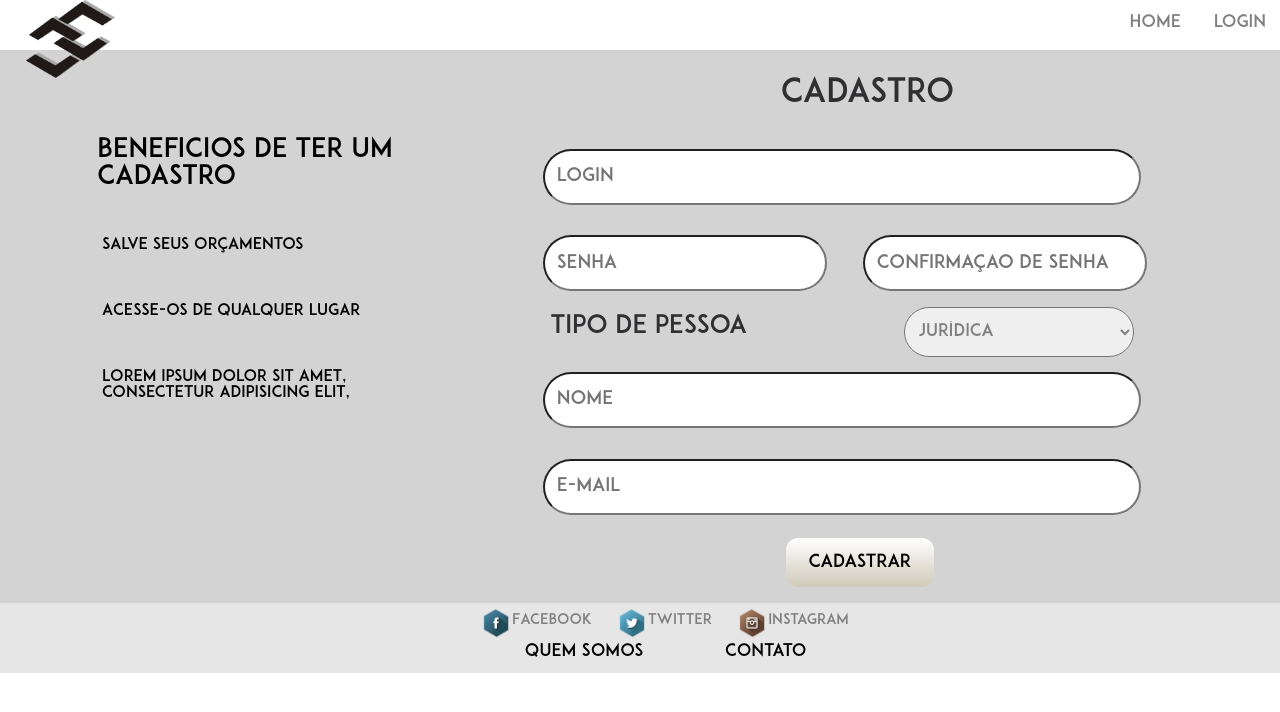
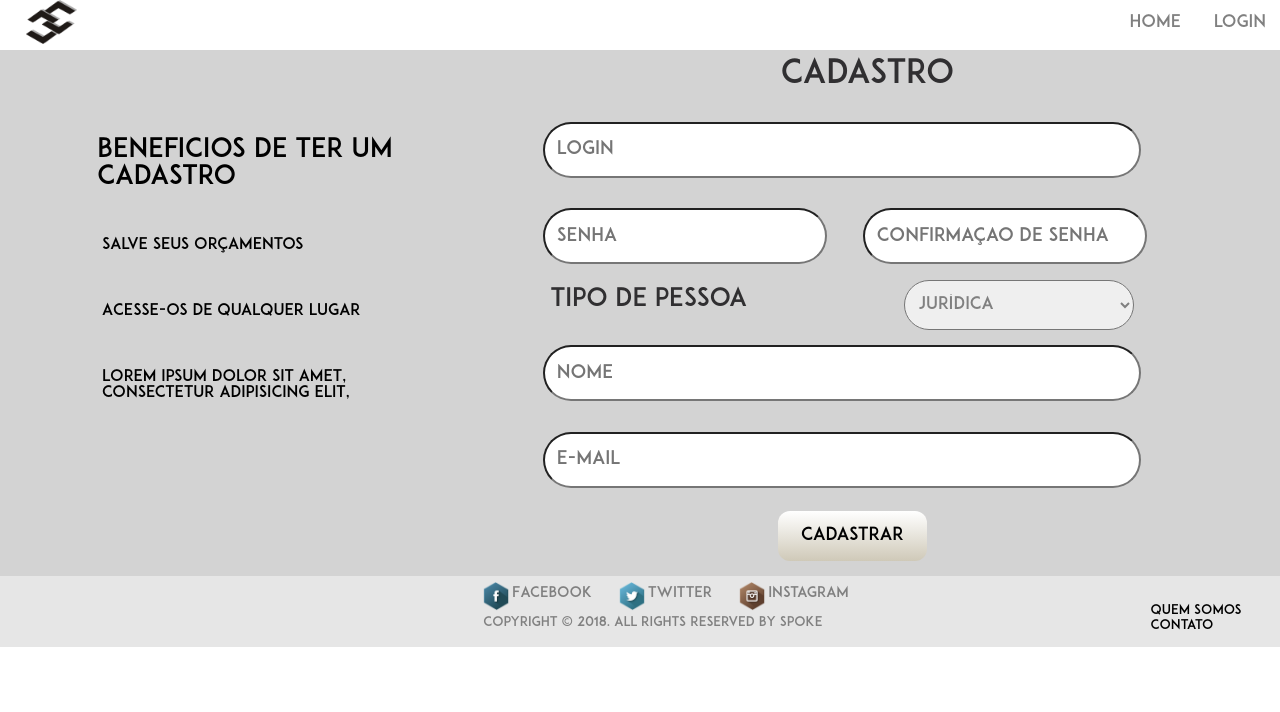
Before and after one commit to ni91/spoke, a plain HTML site: page cadastro.html in a window 1280 px wide. Drawn offline with Linux system fonts and the light colour scheme.

Commit message:
07/06/2018
Mudança no rodapé e cores

```diff
--- a/cadastro.html
+++ b/cadastro.html
@@ -63,11 +63,12 @@
       </ul>
     </footer>
     <footer class="copyright ahover">
+        <h2>Copyright © 2018. All Rights Reserved By Spoke</h2>
         <ul>
-          <li><a href="#Aquemsomos">Quem Somos</a></li>
-          <li><a href="#Acontato">Contato</a></li>
+          <li><a href="index.html#Aquemsomos">Quem Somos</a></li>
+          <li><a href="index.html#Acontato">Contato</a></li>
         </ul>
-        <!--<h2>Copyright © 2018. All Rights Reserved By Spoke</h2>-->
+
     </footer>
   </div>
 
--- a/css/cadastro.css
+++ b/css/cadastro.css
@@ -35,7 +35,7 @@ section#beneficios li{
 }
 
 section.cadastro{
-  padding-top: 6%;
+  padding-top: 4.5%;
   width: 60%;
   float: right;
 }
@@ -44,7 +44,7 @@ section.cadastro legend#topo{
   display: inline-block;
   text-transform: uppercase;
   color: #302f31;
-  margin: 1% 35%;
+  margin: 0% 35%;
   font-size: 25PT;
   font-family: 'Titulos', Arial;
 }
@@ -114,7 +114,7 @@ section.cadastro label{
 
 input.cadastrar{
   padding: 2% 3%;
-  margin: -1% 45% 2% 0%;
+  margin: -1% 46% 2% 0%;
   text-transform: uppercase;
   cursor: pointer;
 }
@@ -130,7 +130,7 @@ input.cadastrar{
 }
 
 section.login {
-  padding: 15% 0% 10% 30%;
+  padding: 13% 0% 10% 30%;
 }
 
 section.login input#cLogin, input#cSenha{
--- a/css/estilo.css
+++ b/css/estilo.css
@@ -23,8 +23,8 @@ header#cabecalho{
 
 header#cabecalho img{
   padding-left: 2%;
-  height: 7%;
-  width: 7%;
+  height: 4%;
+  width: 4%;
 }
 
 /* === MENU OPÇOES === */
@@ -134,7 +134,7 @@ section#quemsomos p.titulo{
   text-indent: 5px;
   padding-top: 10px;
   padding-left: -30px;
-  color: #5C3317;
+  color: black;
   font-size: 20pt;
 }
 section#quemsomos figure.galeria{
@@ -179,10 +179,11 @@ section#contato div#infocontato{
 }
 
 section#contato div#infocontato h5{
-    color: white;
+    color: rgb(72, 88, 120);
     padding-left: 50px;
     font-size: 15pt;
     padding-top: 10%;
+    font-weight: bolder;
 }
 
 section#contato div#infocontato h5.hespaço{
@@ -211,8 +212,9 @@ section#contato div#formcontato{
 }
 
 section#contato div#formcontato h1{
-  color: white;
-  text-align: center;
+  color: rgb(72, 88, 120);
+  font-weight: bolder;
+  padding-left: 23%;
   font-family: 'Titulos', Arial;
   padding-top: 7%;
   font-size: 40pt;
@@ -257,7 +259,7 @@ input.enviar {
 	font-family: 'Titulos',Arial, Helvetica, sans-serif;
 	font-size: 18px;
 	color: #000000;
-  margin: 3% 9% 2% 0%;
+  margin: 3% 0% 2% 0%;
 	padding: 1% 3%;
 	background: -moz-linear-gradient(
 		top,
@@ -315,30 +317,29 @@ footer.rodape img{
 .copyright{
   width: 100%;
   background-color: rgb(230,230,230);
-  float: right;
+  float: left;
   font-family: 'Titulos', sans-serif;
   padding-bottom: 1%;
 }
 
 .copyright li{
-  display: inline;
-  font-size: 13pt;
+  display: block;
+  font-size: 10pt;
+  padding-bottom: 2%;
 }
 
-.copyright li:nth-child(1){
-  padding-left: 41%;
-}
-
-.copyright li:nth-child(2){
-  padding-left: 6%;
+.copyright ul{
+  float: right;
+  display: inline;
+  padding-right: 3%;
+  margin-top: -2%;
 }
 
 .copyright h2{
-  text-align: center;
-  padding: 1%;
   font-size: 10pt;
   color: gray;
-  float: right;
+  text-align: center;
+  margin: 0% 0% 0% 2%;
 }
 
 .ahover a:hover{
```
Also changed, not shown: index.html (+2 -1 lines), login.html (+4 -3 lines).
